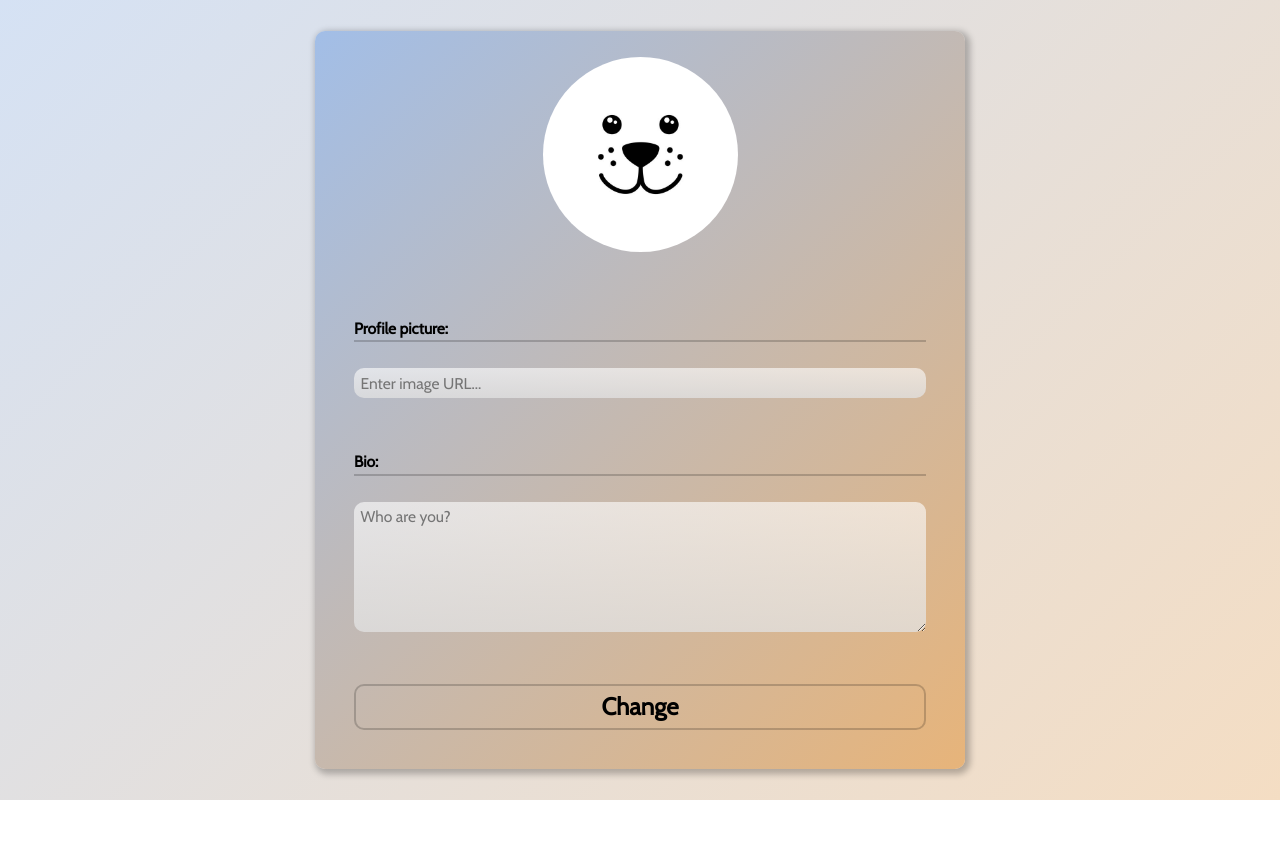
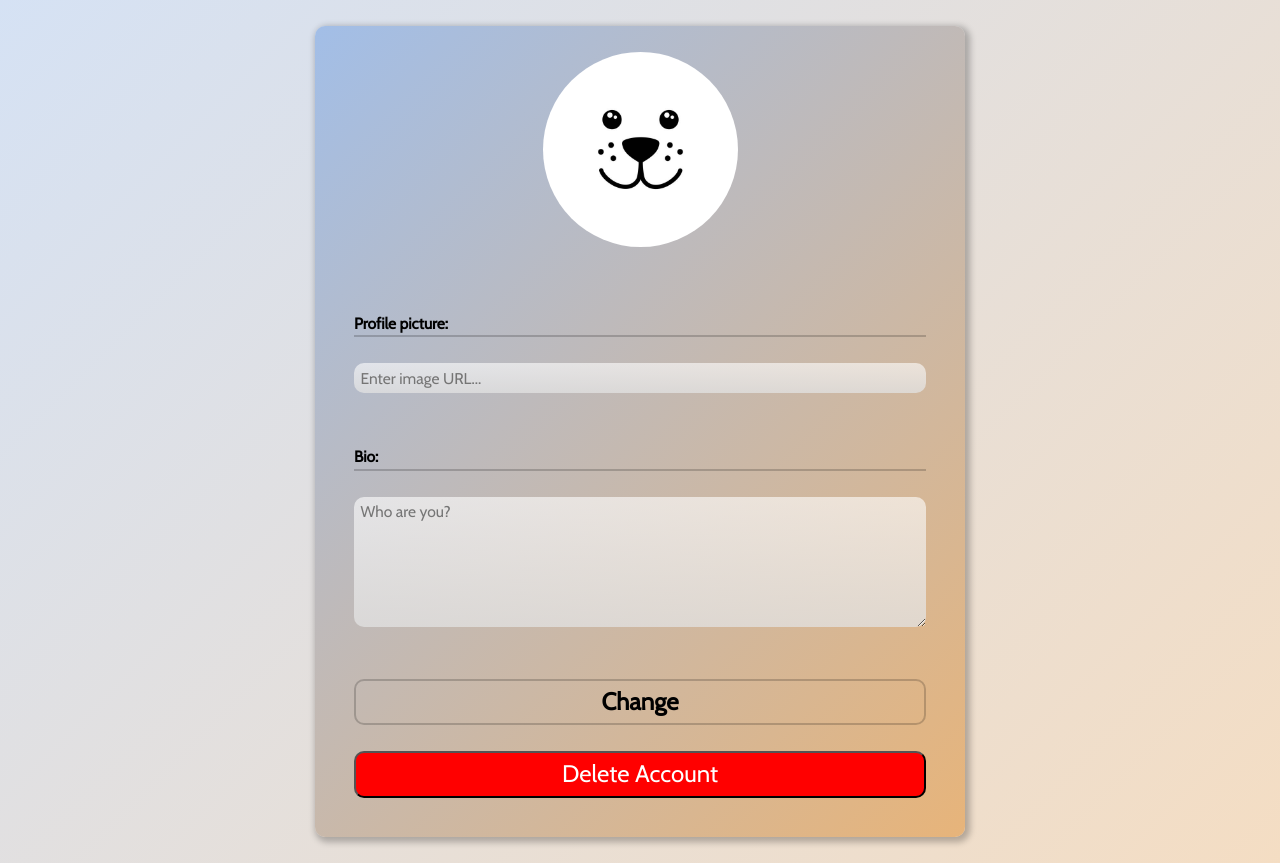
Before and after one commit to KylerBest/phase-4-project, a React (Create React App) app in the folder client/: page /profile/me in a window 1280 px wide. Before the commit the page ends 800 px from the top, so only its background shows below. Built offline with nearby package versions, Linux system fonts and the light colour scheme; no server answers.

Commit message:
Can now delete your account

```diff
--- a/client/src/App.js
+++ b/client/src/App.js
@@ -54,6 +54,21 @@ function App() {
     })
   }
 
+  function deleteProfile(){
+    fetch(`/users/${user.id}`, {
+        method:'DELETE'
+    })
+    .then(r => {
+        if(r.ok){
+          setUser(null)
+          setFeed([])
+          setLikes([])
+          setSearch('')
+          nav('/login')
+        }
+    })
+}
+
   return (
   <div className='App'>
     {user ? <Header
@@ -89,6 +104,8 @@ function App() {
             user={user}
             setUser={setUser}
             profilePicture={profilePicture}
+            logout={logout}
+            deleteProfile={deleteProfile}
           />}
         />
 
--- a/client/src/App.scss
+++ b/client/src/App.scss
@@ -436,6 +436,18 @@ header{
     .profile-page{
       gap: 2rem;
 
+      .delete-profile-button{
+        background: red;
+        color: white;
+        padding: .25rem;
+        font-size: x-large;
+        border-radius: 10px;
+        &:hover{
+          background: rgb(255, 60, 60);
+          cursor: pointer;
+        }
+      }
+
       .profile-page-pic{
         display: block;
         min-width: 15rem;
--- a/client/src/ProfilePage.js
+++ b/client/src/ProfilePage.js
@@ -1,6 +1,6 @@
 import {useState} from "react";
 
-function ProfilePage({user, setUser, profilePicture}){
+function ProfilePage({user, setUser, profilePicture, deleteProfile}){
     const [profile, setProfile] = useState({
         profile_picture_url:user ? user.profile_picture_url : null,
         bio:user ? user.bio : null
@@ -44,6 +44,7 @@ function ProfilePage({user, setUser, profilePicture}){
                 </form>
                 <form>
                     <input className="submit-button" type="submit" value={isLoading ? "Loading..." : "Change"} onClick={e => updateProfile(e)}/>
+                    <input className="delete-profile-button" type="submit" value={isLoading ? "Loading..." : "Delete Account"} onClick={() => deleteProfile()}/>
                 </form>
             </div>
         </div>
```
Also changed, not shown: 2 other files (tests, documents, lock files or other folders).
